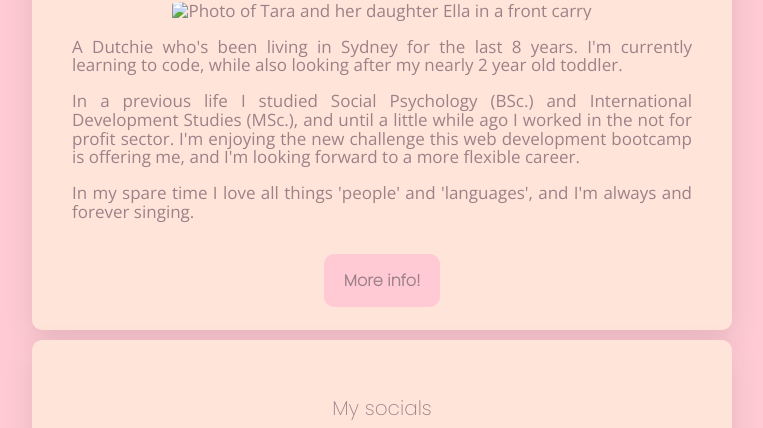
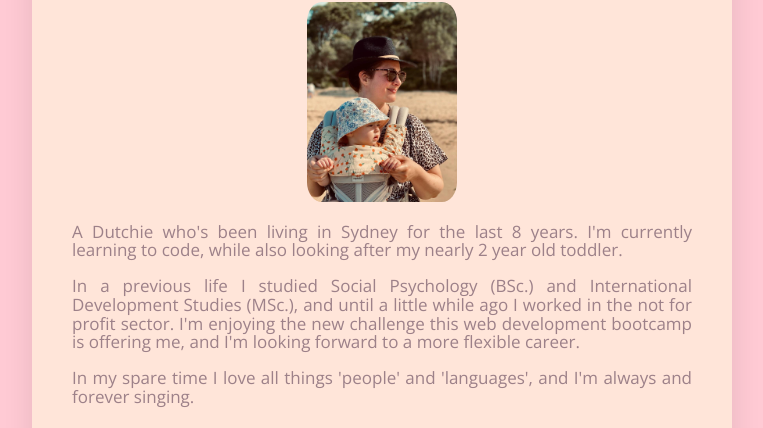
Before and after one commit to tarakoomen/profile, a plain HTML site: page index.html in a window 1280 px wide. Shown: the part 156-584 px from the top of the page, without its empty margins (258-1021 px from the left). Drawn offline with nearby package versions, Linux system fonts and the light colour scheme; the site is published under a folder, as on GitHub Pages, so addresses that start at the root find nothing.

Commit message:
amended the link to my profile picture

```diff
--- a/index.html
+++ b/index.html
@@ -18,14 +18,14 @@
   <div class="container">
     <div class="card-beige">
       <h1>Hi, I'm Tara 👋🏻</h1>
-      <img src="/images/photo_tara.jpg" class="img-round-edges" width="150px" alt="Photo of Tara and her daughter Ella in a front carry">
+      <img src="./images/photo_tara.jpg" class="img-round-edges" width="150px" alt="Photo of Tara and her daughter Ella in a front carry">
       <p>A Dutchie who's been living in Sydney for the last 8 years. I'm currently learning to code, while also looking after my nearly 2 year old toddler.</p>
       <p>In a previous life I studied Social Psychology (BSc.) and International Development Studies (MSc.), and until a little while ago I worked in the not for profit sector. I'm enjoying the new challenge this web development bootcamp is offering me, and I'm looking forward to a more flexible career.</p>
       <p class="margin-bottom50">In my spare time I love all things 'people' and 'languages', and I'm always and forever singing.</p>
       <a href="https://www.linkedin.com/in/teuntjekoomen" target="_blank" class="btn-pink">More info!</a>
     </div>
     <div class="card-beige">
-      <h2>My socials</h2>
+      <h2>My socials!</h2>
       <ul class="list-inline">
         <li>
           <a href="https://github.com/tarakoomen" target="_blank">
```
